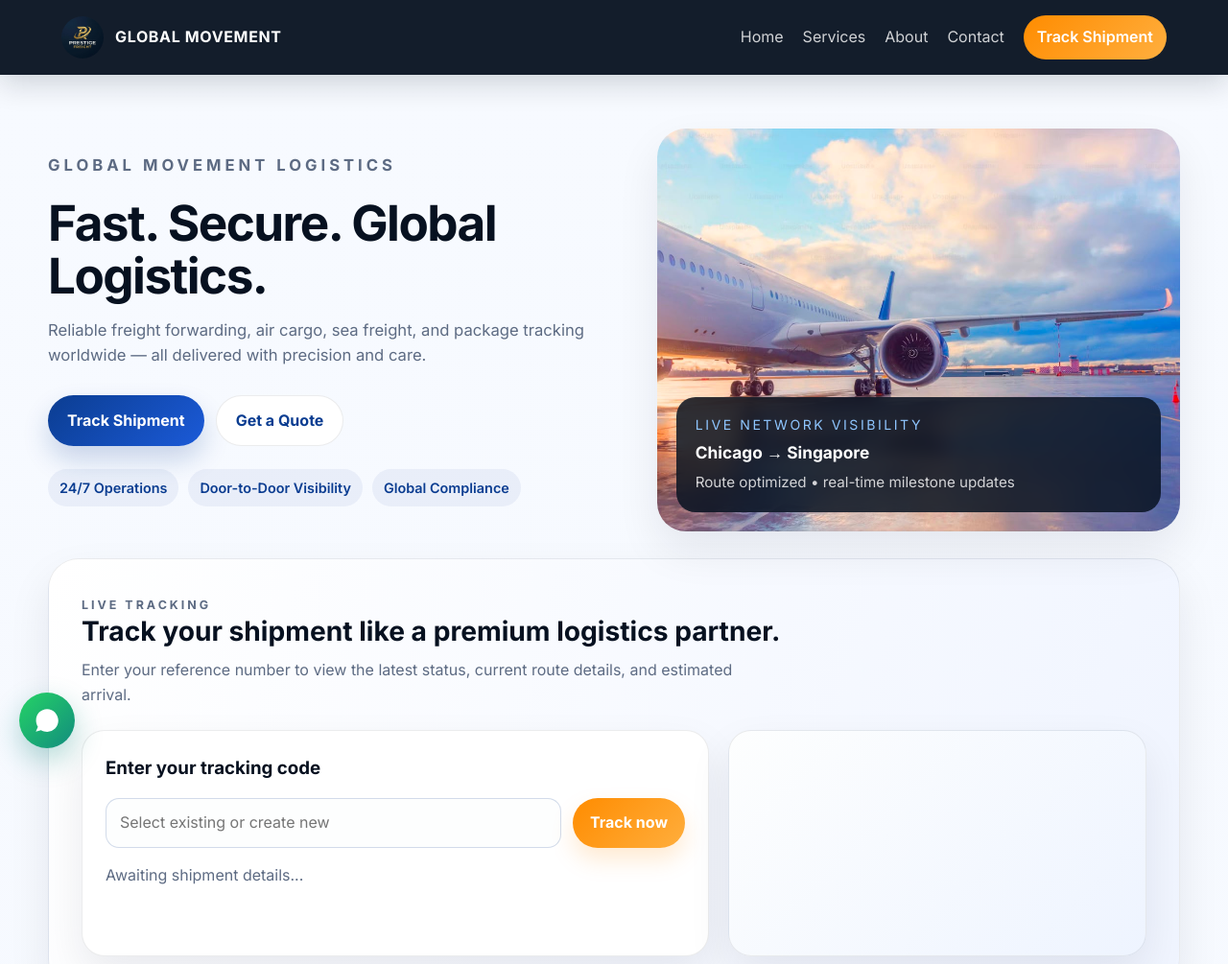
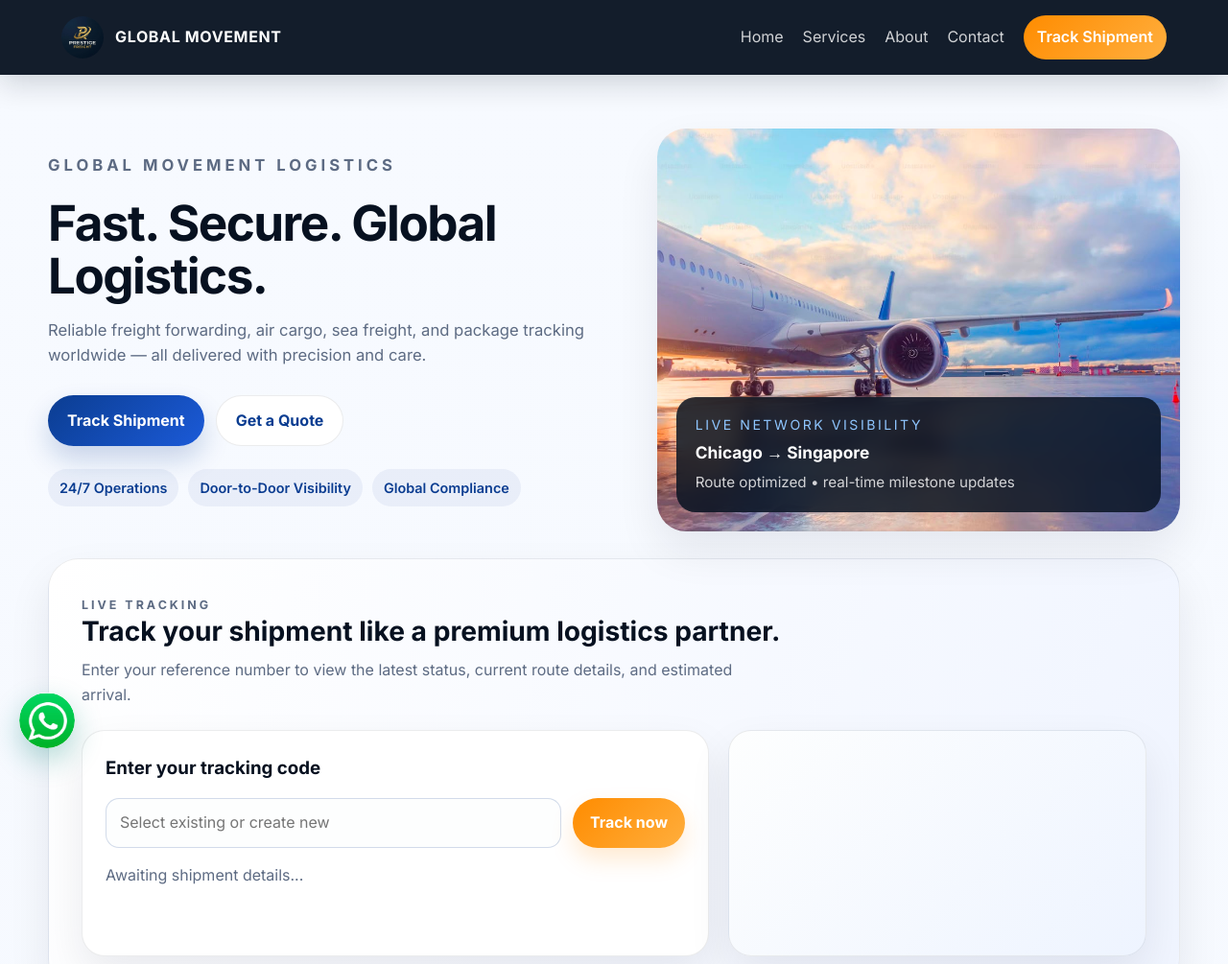
Before and after one commit to global055/Move, a website: page frontend/index.html in a window 1280 px wide. Shown: the top 1005 px of the page at 96% size. Drawn offline with nearby package versions, Linux system fonts and the light colour scheme; no server answers; a script that the page names is missing.

Commit message:
Update WhatsApp float icon

```diff
--- a/frontend/index.html
+++ b/frontend/index.html
@@ -296,7 +296,7 @@
       <div class="contact-grid reveal">
         <div class="contact-card">
           <h3>Get in touch</h3>
-          <a href="mailto:info globalmovement05@gmail.com">hello globalmovement05@gmail.com</a>
+          <a href="mailto:info globalmovement05@gmail.com">hello globalmovement05@gmail.com</a><br>
           <a href="tel:+12024951141">+1 (202) 495-1141</a>
           <p>Address: 1200 W Jackson Blvd, Chicago, IL 60607, USA</p>
         </div>
@@ -347,9 +347,7 @@
     </footer>
 
     <a class="whatsapp-float" href="https://wa.me/12139739195?text=Hello%20Global%20Movement" target="_blank" rel="noopener" aria-label="Contact us on WhatsApp">
-      <svg viewBox="0 0 24 24" fill="currentColor" aria-hidden="true">
-        <path d="M16.9 15.2c-.3-.2-1.7-.8-1.9-.9-.2-.1-.4-.1-.6.1-.2.2-.7.9-.9 1.1-.1.2-.3.2-.5.1-.8-.3-1.7-.7-2.4-1.2-.7-.5-1.4-1.2-1.9-1.9-.2-.3-.2-.4 0-.6.1-.2.2-.4.4-.6.2-.2.3-.3.5-.5.2-.2.2-.4.1-.6-.1-.2-.9-2.1-1.2-2.8-.1-.3-.2-.5-.4-.6-.2-.1-.4-.2-.6-.2-.2 0-.4 0-.6 0-.2 0-.5.1-.7.2-.2.2-.8.8-.8 2 0 1.2.8 2.3 1 2.5.2.2 2.3 3.6 5.6 4.9 3.3 1.3 3.3 0.8 3.9 0.7.6-.1 1.9-1 2.2-1.9.3-.9.3-1.6.2-1.8-.1-.2-.2-.3-.4-.4zM12.1 2C6.6 2 2.2 6.4 2.2 11.9c0 2.1.6 4.1 1.7 5.8L2 22l4.6-1.2c1.7.9 3.6 1.4 5.6 1.4 5.5 0 9.9-4.4 9.9-9.9S17.6 2 12.1 2z"/>
-      </svg>
+      <img src="imges/whatsapp%20icon.jpg" alt="WhatsApp" aria-hidden="true">
     </a>
 
     <script src="script.js"></script>
--- a/frontend/styles.css
+++ b/frontend/styles.css
@@ -673,8 +673,8 @@ main {
   width: 58px;
   height: 58px;
   border-radius: 50%;
-  background: linear-gradient(135deg, #25d366, #128c7e);
-  color: #fff;
+  overflow: hidden;
+  background: #fff;
   box-shadow: 0 12px 30px rgba(18, 140, 126, 0.32);
   transition: transform 0.2s ease, box-shadow 0.2s ease;
 }
@@ -684,9 +684,12 @@ main {
   box-shadow: 0 16px 34px rgba(18, 140, 126, 0.4);
 }
 
-.whatsapp-float svg {
-  width: 28px;
-  height: 28px;
+.whatsapp-float img {
+  width: 100%;
+  height: 100%;
+  display: block;
+  object-fit: cover;
+  border-radius: 50%;
 }
 
 .package-marker-wrapper {
```
Also changed, not shown: frontend/about.html (+1 -3 lines), frontend/contact.html (+1 -3 lines), frontend/services.html (+1 -3 lines), frontend/track.html (+1 -3 lines), frontend/imges/package-indicator.jpeg, frontend/imges/whatsapp icon.jpg (added).
